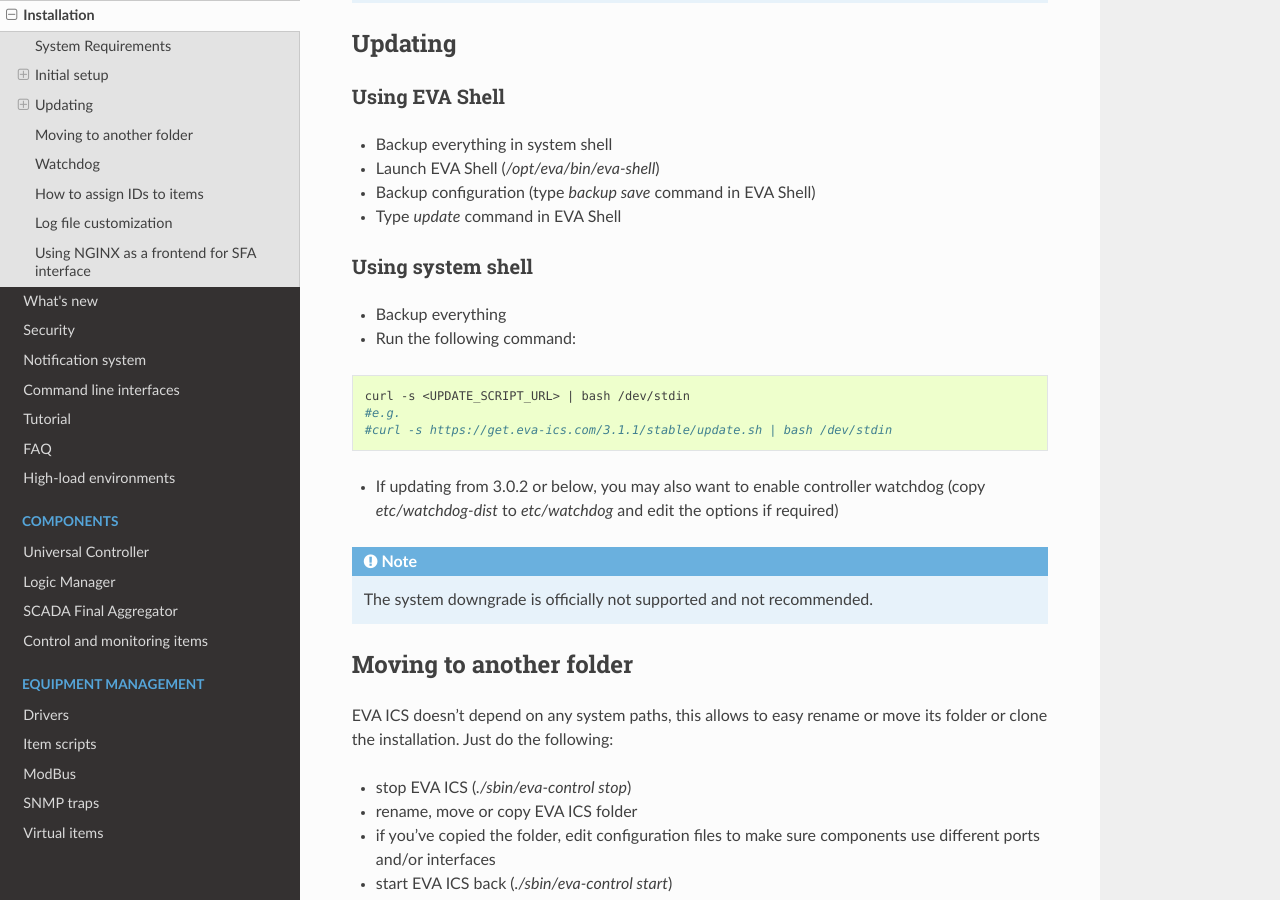
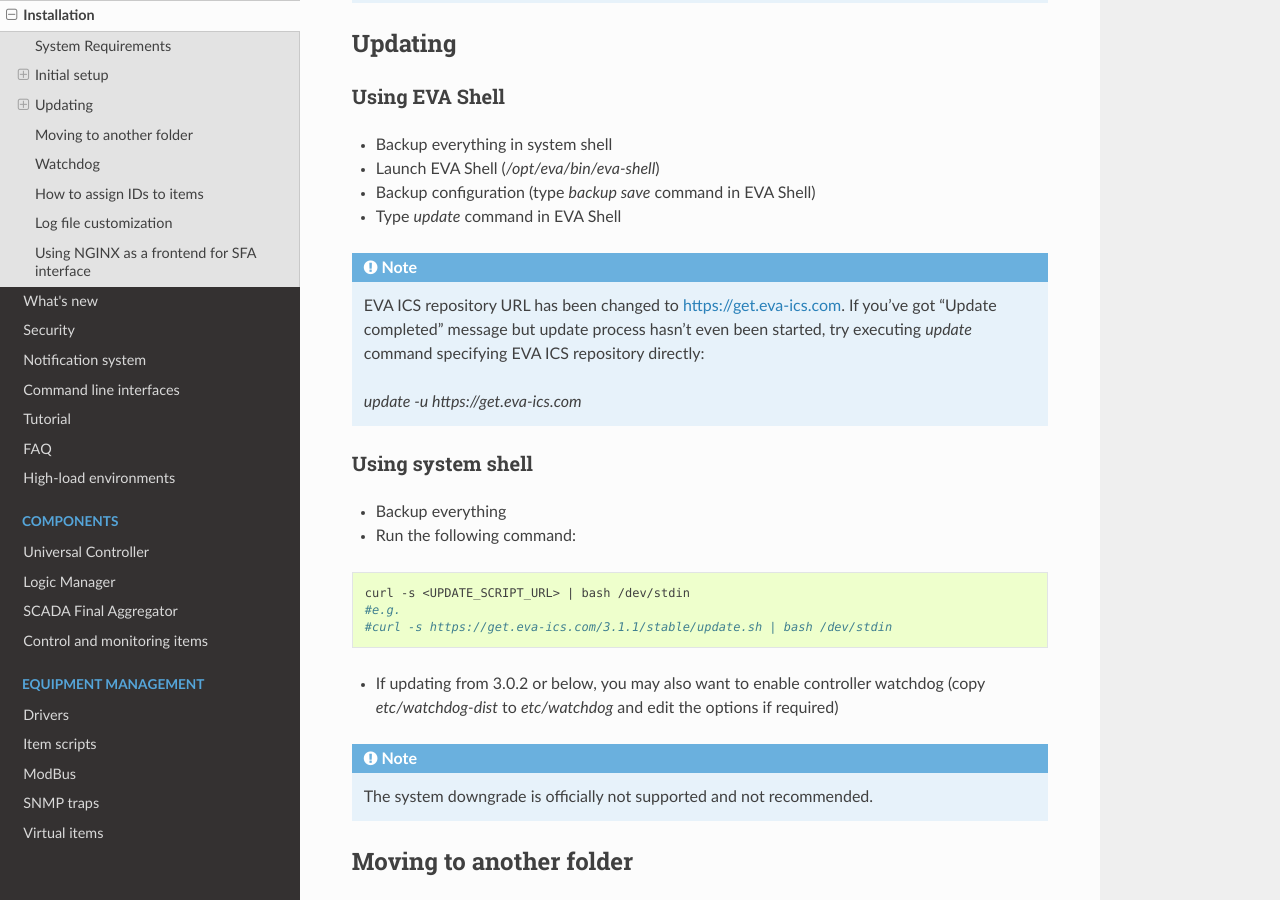
Before and after one commit to alttch/eva3, a Sphinx documentation site: the page built from doc/install.rst, in a window 1280 px wide and 900 px high, scrolled down 3896 px. Built offline with Sphinx 7.4.7 and the Read the Docs theme 2.0.0, drawn with Linux system fonts in a browser that asks for light colours.

Commit message:
update warn

```diff
--- a/doc/install.rst
+++ b/doc/install.rst
@@ -194,6 +194,15 @@ Using EVA Shell
 
 * Type *update* command in EVA Shell
 
+.. note::
+
+    EVA ICS repository URL has been changed to https://get.eva-ics.com. If
+    you've got "Update completed" message but update process hasn't even been
+    started, try executing *update* command specifying EVA ICS repository
+    directly:
+
+    *update -u https://get.eva-ics.com*
+
 Using system shell
 ------------------
 
```
